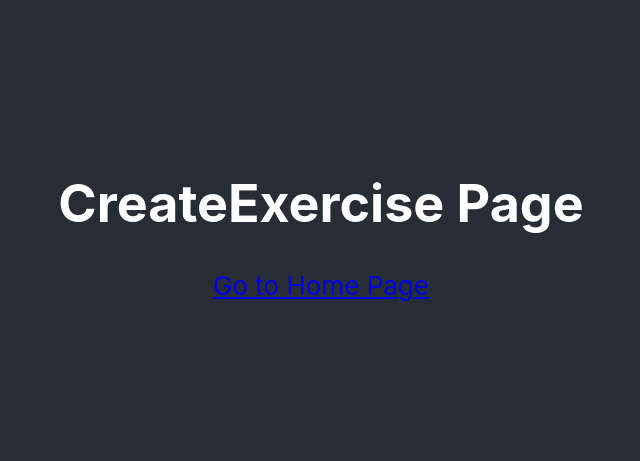
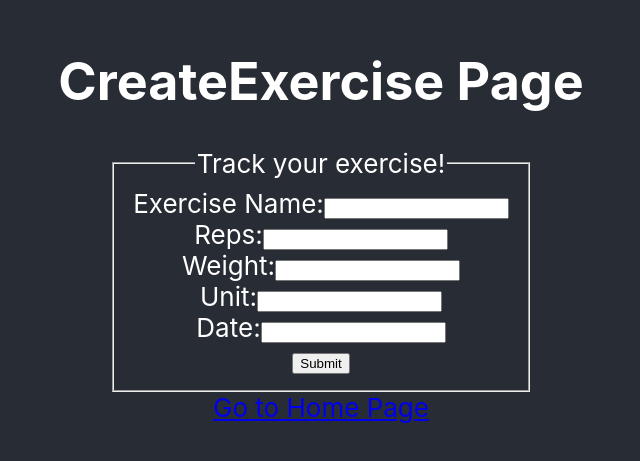
Before and after one commit to colasito94/exercise-log-react-app, a React (Create React App) app: page /CreateExercise in a window 1280 px wide. Shown: the part 181-642 px from the top of the page, without its empty margins (319-959 px from the left). Built offline with nearby package versions, Linux system fonts and the light colour scheme.

Commit message:
create add exercise page

```diff
--- a/src/pages/CreateExercise.js
+++ b/src/pages/CreateExercise.js
@@ -1,18 +1,20 @@
 import React, {useState} from 'react';
-import {Link} from "react-router-dom";
+import {Link, useNavigate} from "react-router-dom";
 
 function CreateExercise() {
     const [name, setName] = useState('');
-    const [reps, setYear] = useState('');
+    const [reps, setReps] = useState('');
     const [weight, setWeight] = useState('');
     const [unit, setUnit] = useState('');
     const [date, setDate] = useState('');
 
+    const navigate = useNavigate();
+
     const addExercise = async () => {
         const newExercise = { name, reps, weight, unit, date };
         const response = await fetch('/exercises', {
-            method: 'POST',
-            body: JSON.stringify(newExercise),
+            method: 'POST', // Call /exercises and POST endpoints
+            body: JSON.stringify(newExercise), // Converts Javascript Object to a JSON string
             headers: {
                 'Content-Type': 'application/json',
             },
@@ -24,9 +26,52 @@ function CreateExercise() {
         }
     };
 
+
     return (
         <>
             <h1>CreateExercise Page </h1>
+
+            {/*Exercise Form*/}
+            <form>
+                <fieldset>
+                    <legend> Track your exercise! </legend>
+                    <label>Exercise Name:
+                        <input type="text"
+                               value={name}
+                               onChange={e => setName(e.target.value)} />
+                    </label><br/>
+                    <label>Reps:
+                        <input type="number"
+                               value={reps}
+                               onChange={e => setReps(e.target.value)} />
+                    </label><br/>
+                    <label>Weight:
+                        <input type="number"
+                               value={weight}
+                               onChange={e => setWeight(e.target.value)} />
+                    </label><br/>
+                    <label>Unit:
+                        <input type="text"
+                               value={unit}
+                               onChange={e => setUnit(e.target.value)} />
+                    </label><br/>
+                    <label>Date:
+                        <input type="text"
+                               value={date}
+                               onChange={e => setDate(e.target.value)}/>
+                    </label><br/>
+
+                    {/*Submit button with event handler*/}
+                    <button
+                        // Event handler that calls addExercise()
+                        onClick={ () => {
+                            addExercise();  {/*Call state update function*/}
+                            navigate('/')
+                        }}>
+                        Submit
+                    </button>
+                </fieldset>
+            </form>
 
             {/* Link to Home Page */}
             <Link class="link" to="/"> Go to Home Page </Link>
--- a/src/pages/HomePage.js
+++ b/src/pages/HomePage.js
@@ -1,6 +1,6 @@
 import React, {useEffect, useState} from 'react';
 import ExerciseList from '../HomePageComponents/ExerciseList'
-import { Link } from 'react-router-dom';
+import {Link, useNavigate} from 'react-router-dom';
 
 function HomePage() {
     // Displays all exercises in the Home Page
```
